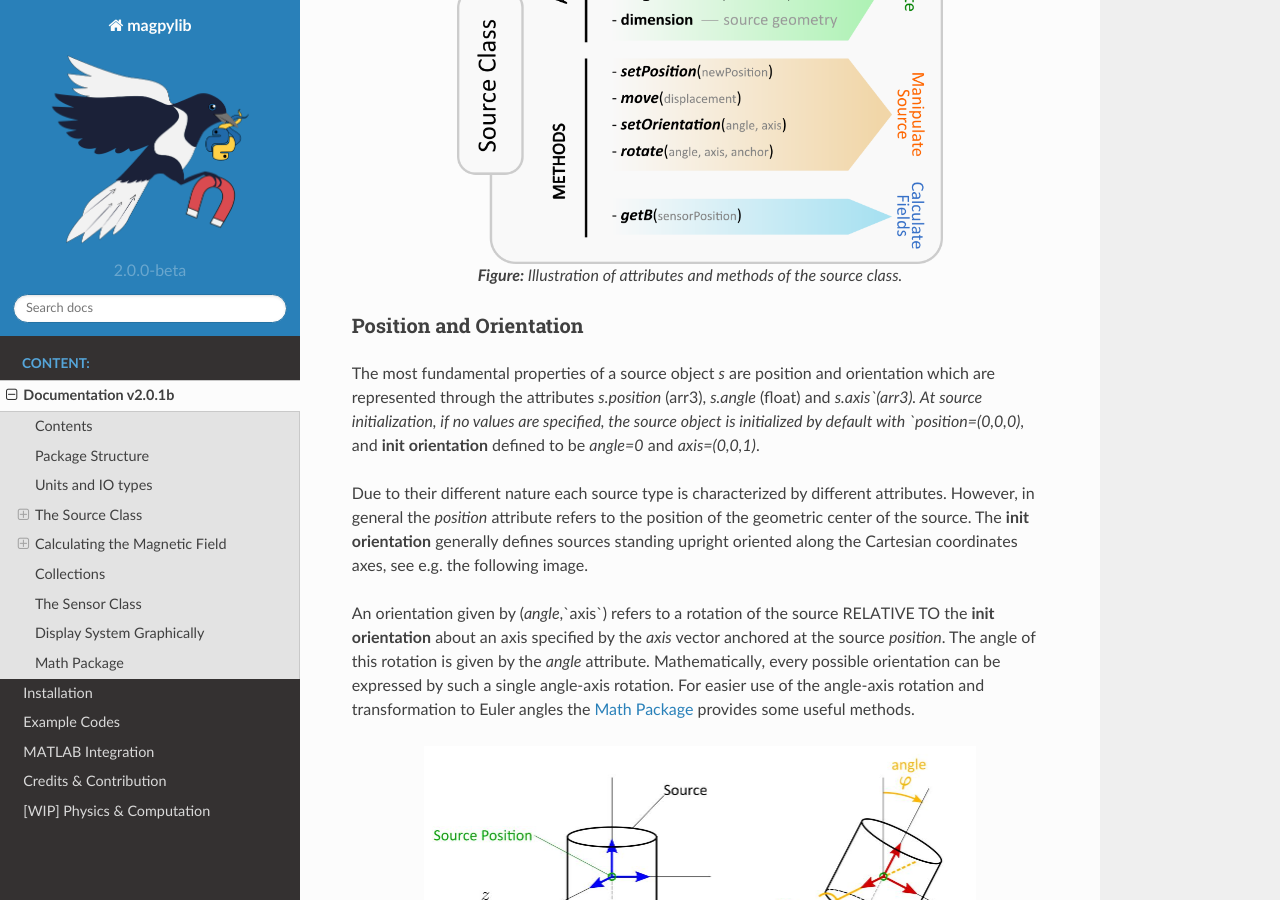
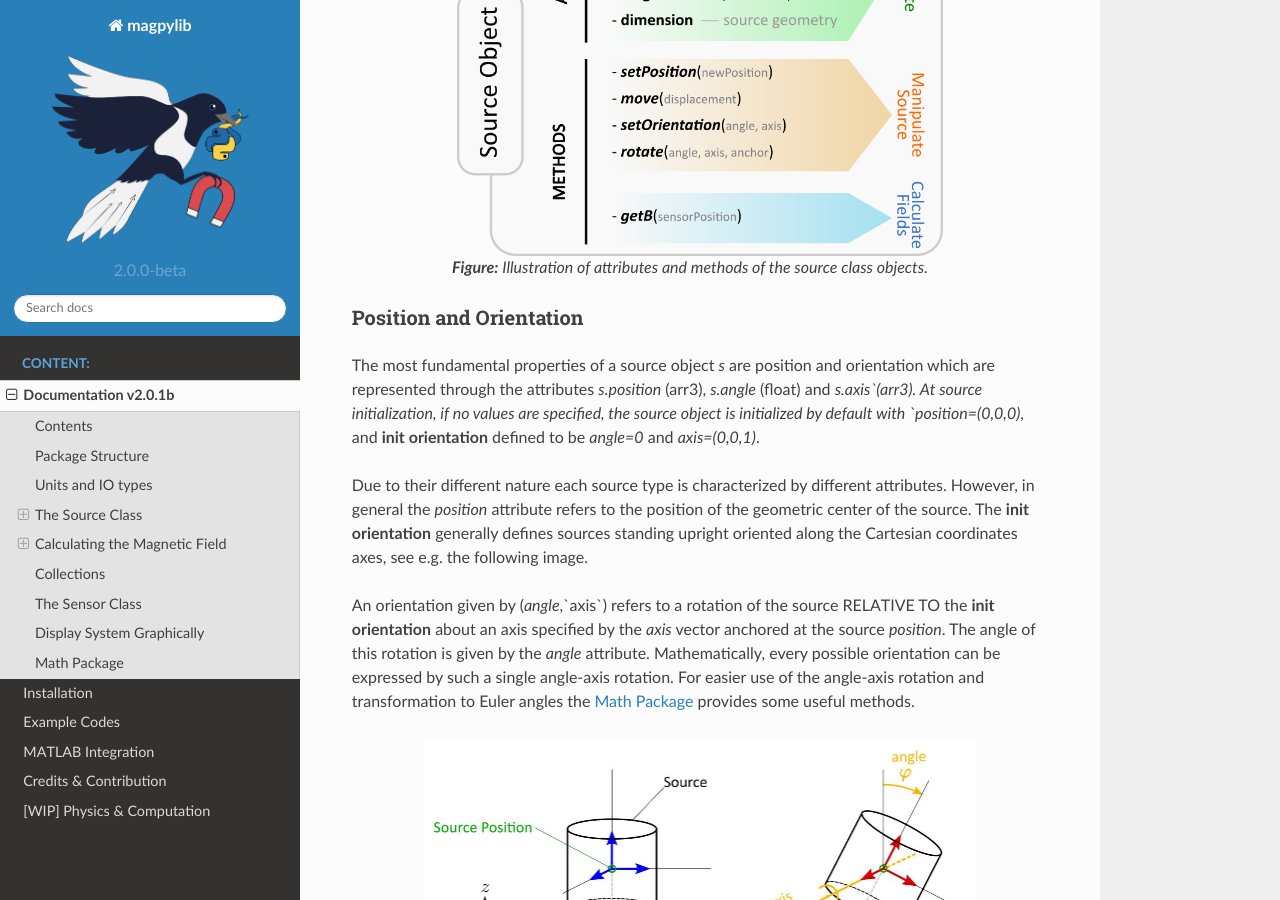
Before and after one commit to magpylib/magpylib, a Sphinx documentation site: the page built from docs/_pages/0_documentation.rst, in a window 1280 px wide and 900 px high, scrolled down 2576 px. Built offline with Sphinx 7.4.7 and the Read the Docs theme 2.0.0, drawn with Linux system fonts in a browser that asks for light colours; formulas are drawn with MathJax 3; pages that are not in the unit, such as notebooks, are missing from menus; the version number is read from the project's files by our own code.

Commit message:
doku, cross ref + img

```diff
--- a/docs/_pages/0_documentation.rst
+++ b/docs/_pages/0_documentation.rst
@@ -84,11 +84,11 @@ This is the core class of the library. The idea is that source objects represent
 
 All source objects share various attributes and methods. The attributes characterize the source (e.g. position, orientation, dimension) while the methods can be used for geometric manipulation and for calculating the magnetic field. The figure below gives a graphical overview.
 
-.. figure:: ../_static/images/documentation/sourceVars_Methods.png
+.. figure:: ../_static/images/documentation/sourceVarsMethods.png
   :align: center
   :scale: 60 %
 
-  **Figure:** Illustration of attributes and methods of the source class.
+  **Figure:** Illustration of attributes and methods of the source class objects.
 
 
 Position and Orientation
--- a/docs/_pages/2_guideExamples.rst
+++ b/docs/_pages/2_guideExamples.rst
@@ -37,7 +37,8 @@ In this example the basic functionality is outlined by calculating the field of
 
 
 
-.. _example_source:
+.. _XXX:
+
 The Source Objects and their Fields
 ###################################
 
```
Also changed, not shown: other parts of docs/_pages/0_documentation.rst (+1 -1 lines), docs/_static/images/documentation/sourceVarsMethods.png (added), docs/_static/images/documentation/sourceVars_Methods.png (deleted).
